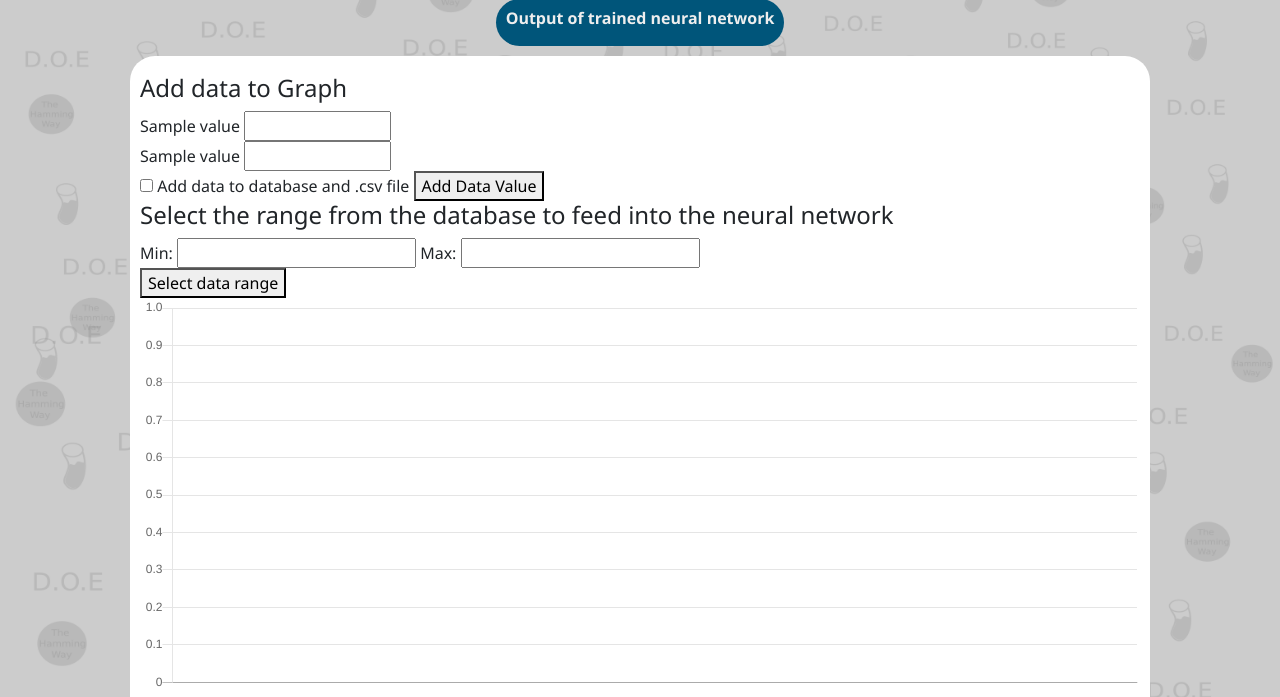
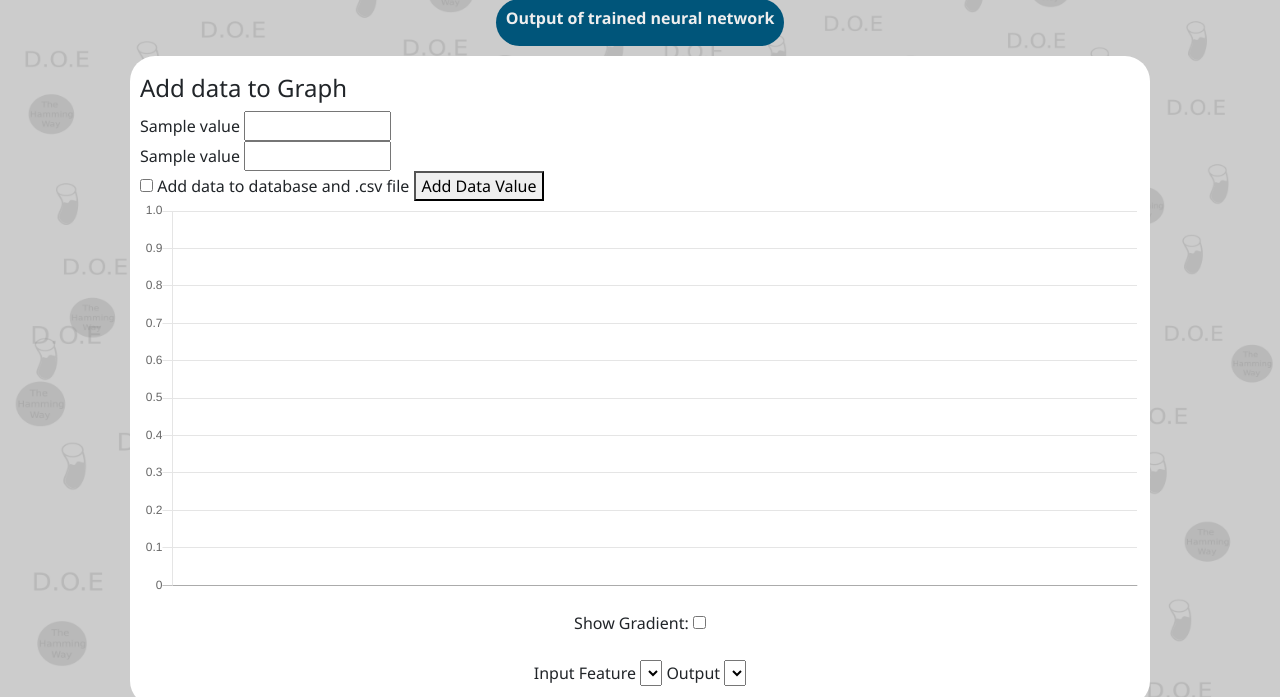
Before and after one commit to KiffBeatz/hamming-doe, a Django app: template doe/doe_app/templates/graph.html in a window 1280 px wide. Shown: the part 199-896 px from the top of the page. Run offline with Django 3.2, Linux system fonts and the light colour scheme; the template is opened without the code that fills it: most values are stand-ins (such as "Sample title", 1, 10 or a date in 2020); lists and menus that the app fills with data are empty; some libraries are stand-ins or nearby versions.

Commit message:
Removed Range feature + added cut comments

```diff
--- a/doe/doe_app/templates/graph.html
+++ b/doe/doe_app/templates/graph.html
@@ -69,18 +69,6 @@
                     <button type="submit" name="dataset_choice" value="{{ chosen_name }}">Add Data Value</button>
                 </div>
             </form>
-            <h4>Select the range from the database to feed into the neural network</h4>
-            <form action="/graph/" method="post">
-                {% csrf_token %}
-                <div>
-                    Min:
-                    <input type="number" name="chosen_range_min" min="1">
-                    Max:
-                    <input type="number" name="chosen_range_max" min="1">
-                </div>
-                <button type="submit" name="dataset_choice" value="{{ chosen_name }}">Select data range</button>
-            </form>
-        </div>
 
         <div class="graph">
             <canvas id="chart" width="1000px" height="400px"></canvas>
```
Also changed, not shown: doe/doe_app/views.py (+9 -23 lines).
